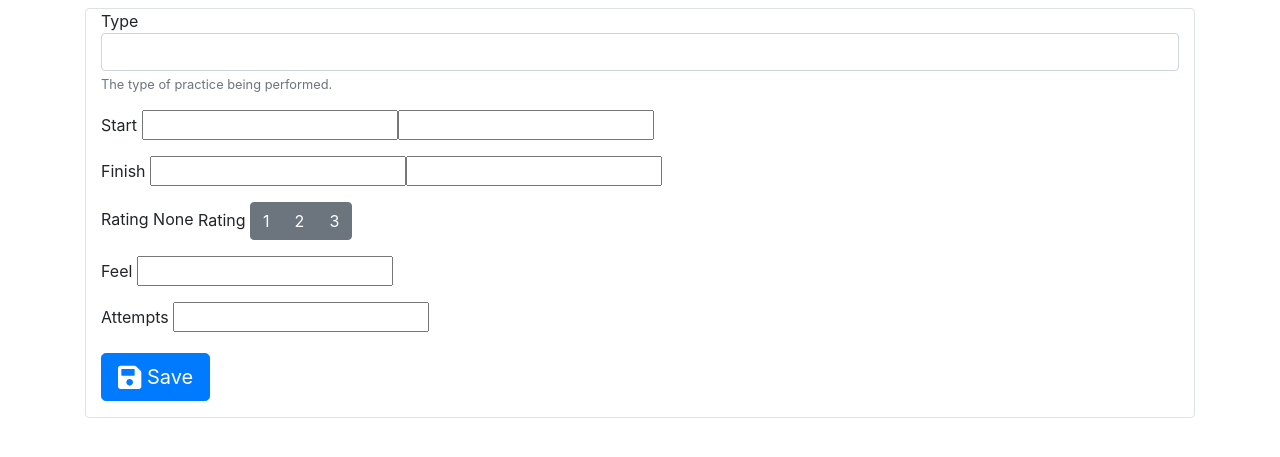
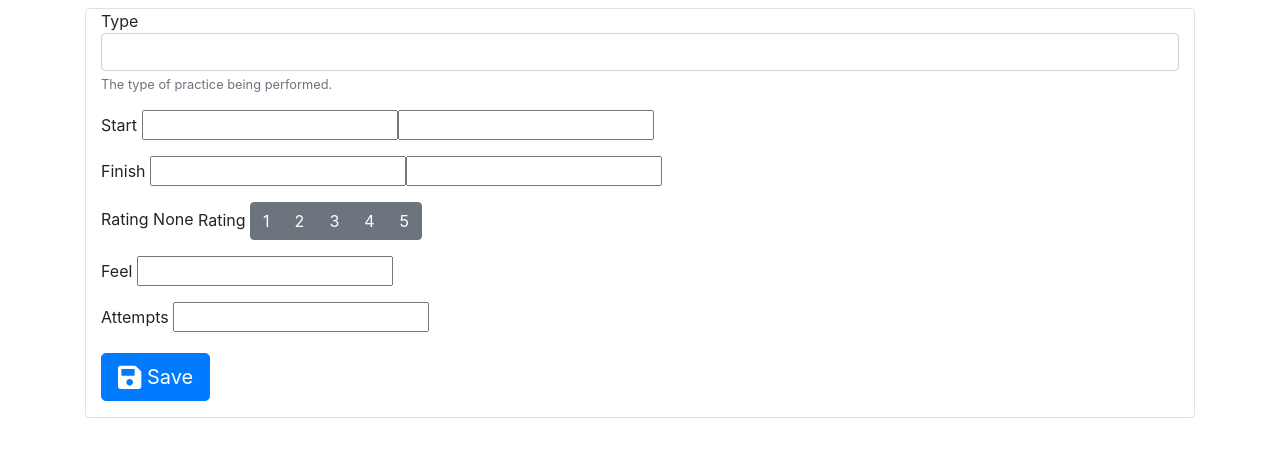
Before and after one commit to AnthonyHonstain/practice-session, a Django app: page /record/create in a window 1280 px wide. Shown: the part 128-585 px from the top of the page. Run offline with Django 3.2, Linux system fonts and the light colour scheme; parts of the project's set-up code (start-up, migrations or seed data) failed here and were passed over; some libraries are stand-ins or nearby versions.

Commit message:
I clearly forgot to include everything in my last commit, this is the rest of the logic to switch the rating options from 1-3 to 1-5.

```diff
--- a/record/templates/record/create.html
+++ b/record/templates/record/create.html
@@ -66,6 +66,14 @@
                         <input type="radio" name="rating" id="id_rating_2" required_id="id_rating_2" value="3"
                                {% if form.rating.value == 3 %}checked{% endif %}>3
                     </label>
+                    <label class="btn btn-secondary {% if form.rating.value == 4 %}active{% endif %}">
+                        <input type="radio" name="rating" id="id_rating_3" required_id="id_rating_3" value="4"
+                               {% if form.rating.value == 4 %}checked{% endif %}>4
+                    </label>
+                    <label class="btn btn-secondary {% if form.rating.value == 5 %}active{% endif %}">
+                        <input type="radio" name="rating" id="id_rating_4" required_id="id_rating_4" value="5"
+                               {% if form.rating.value == 5 %}checked{% endif %}>5
+                    </label>
                 </div>
             </div>
 
--- a/record/templates/record/index.html
+++ b/record/templates/record/index.html
@@ -33,7 +33,7 @@
         {% comment %}
         <!-- This is a pretty ghetto way of priming the pump, this is hacky and not a long term solution. -->
         {% endcomment %}
-        <input type="hidden" name="rating" id="rating" value=2 />
+        <input type="hidden" name="rating" id="rating" value=3 />
         <input type="hidden" name="feel" id="feel" value="Good" />
         <input type="hidden" name="attemptCount" id="attemptCount" value=1 />
         <input type="submit" class="btn btn-primary" value="Start"/>
```
Also changed, not shown: record/templates/record/update.html (+8 -0 lines).
